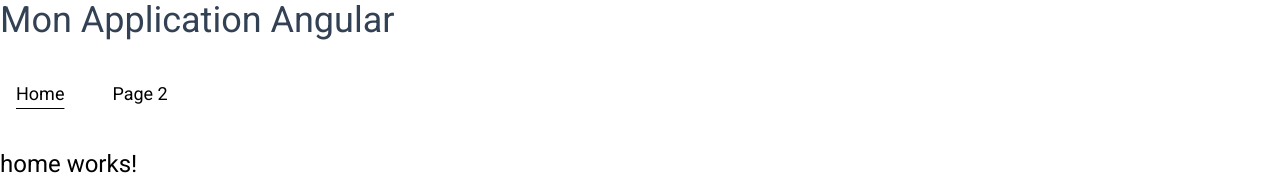
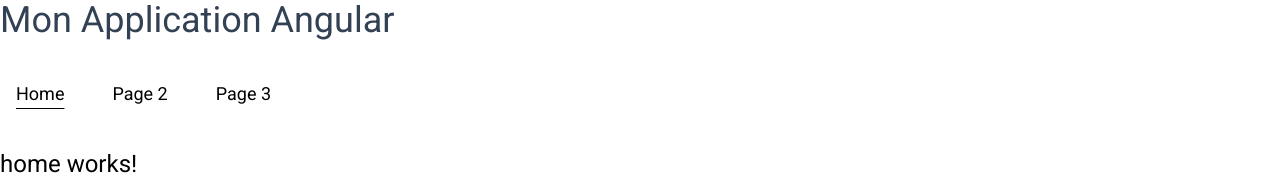
Before and after one commit to giltest99/ng01, an Angular app: page / in a window 1280 px wide. Shown: the top 175 px of the page. Built offline with nearby package versions, Linux system fonts and the light colour scheme.

Commit message:
Add Page3

```diff
--- a/src/app/app-routing.module.ts
+++ b/src/app/app-routing.module.ts
@@ -3,10 +3,12 @@ import { RouterModule, Routes } from '@angular/router';
 import { Page2Component } from './page2/page2.component';
 import { HomeComponent } from './home/home.component';
 import { NotFoundComponent } from './not-found/not-found.component';
+import { Page3Component } from './page3/page3.component';
 
 const routes: Routes = [
+  { path: 'page2', component: Page2Component },
+  { path: 'page3', component: Page3Component },
   { path: '', component: HomeComponent },
-  { path: 'page2', component: Page2Component },
   { path: '**', component: NotFoundComponent },
 ];
 
--- a/src/app/app.component.html
+++ b/src/app/app.component.html
@@ -18,7 +18,15 @@
           >Page 2</a
         >
       </li>
-      <!-- <li><a routerLink="/infos">Infos</a></li> -->
+      <li class="px-4 py-2 rounded-lg">
+        <a
+          routerLink="/page3"
+          routerLinkActive="underline underline-offset-8"
+          [routerLinkActiveOptions]="{ exact: true }"
+          >Page 3</a
+        >
+      </li>
+
     </ul>
   </nav>
 
--- a/src/app/app.module.ts
+++ b/src/app/app.module.ts
@@ -13,6 +13,7 @@ import { GenericButtonComponent } from './generic-button/generic-button.componen
 import { MonFormulaireComponent } from './mon-formulaire/mon-formulaire.component';
 import { ReactiveFormsModule } from '@angular/forms';
 import { HelloComponent } from './hello/hello.component';
+import { Page3Component } from './page3/page3.component';
 
 @NgModule({
   declarations: [
@@ -25,7 +26,8 @@ import { HelloComponent } from './hello/hello.component';
     HeroBannerComponent,
     GenericButtonComponent,
     MonFormulaireComponent,
-    HelloComponent
+    HelloComponent,
+    Page3Component
   ],
   imports: [
     BrowserModule,
--- /dev/null
+++ b/src/app/page3/page3.component.html
@@ -0,0 +1 @@
+<p>page3 works!</p>
--- /dev/null
+++ b/src/app/page3/page3.component.ts
@@ -0,0 +1,14 @@
+import { Component, OnInit } from '@angular/core';
+import { Title } from '@angular/platform-browser';
+
+@Component({
+  selector: 'app-page3',
+  templateUrl: './page3.component.html',
+  styleUrls: ['./page3.component.css'],
+})
+export class Page3Component implements OnInit {
+  constructor(private titleService: Title) {}
+  ngOnInit() {
+    this.titleService.setTitle('Page 3');
+  }
+}
```
Also changed, not shown: src/app/page3/page3.component.css (added), 1 other file (tests, documents, lock files or other folders).
